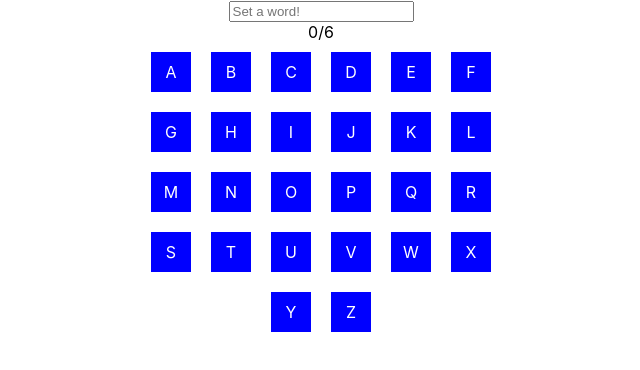
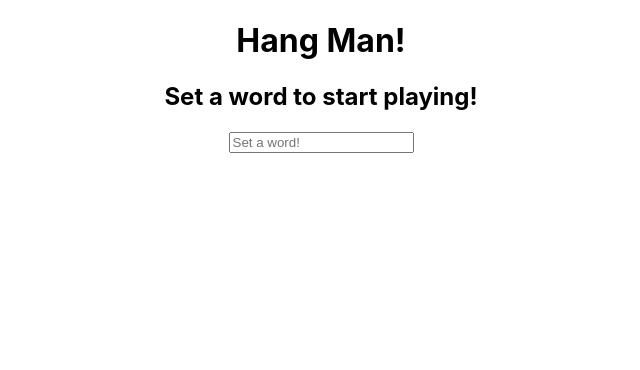
Before and after one commit to santiagosan93/hangman, a React (Create React App) app: page / in a window 1280 px wide. Shown: the top 370 px of the page, without its empty margins (319-959 px from the left). Built offline with nearby package versions, Linux system fonts and the light colour scheme.

Commit message:
refactor on render method, and protection against caps

```diff
--- /dev/null
+++ b/src/components/game.js
@@ -0,0 +1,16 @@
+import React from 'react'
+import Man from './man'
+import HiddenWord from './hidden_word'
+import KeysContainer from './keys_container'
+
+const Game = (props) => {
+  return (
+    <div className='hang-box'>
+      <Man mistakes={props.mistakes} maxWrongGueses={props.maxWrongGueses}/>
+      <HiddenWord word={props.hidden_word} foundLetters={props.foundLetters}/>
+      <KeysContainer keys={props.keys} handleClick={props.handleClick}/>
+    </div>
+  )
+}
+
+export default Game
--- a/src/components/hang_man.js
+++ b/src/components/hang_man.js
@@ -1,8 +1,8 @@
 import React, { Component } from 'react';
-import Man from './man'
-import HiddenWord from './hidden_word'
+import Win from './win'
+import Game from './game'
+import Loose from './loose'
 import SetWord from './set_word'
-import KeysContainer from './keys_container'
 import countUniqueLetters from '../helpers/c_u_letters'
 
 class HangMan extends Component {
@@ -15,8 +15,8 @@ class HangMan extends Component {
     this.state = {
       keys: this.fillKeys(),
       mistakes: 0,
-      hidden_word: '',
-      alive: true
+      hidden_word: null,
+      alive: false
     }
     this.fillKeys = this.fillKeys.bind(this)
     this.handleClick = this.handleClick.bind(this)
@@ -30,7 +30,8 @@ class HangMan extends Component {
 
   handleSubmit(word) {
     this.setState({
-      hidden_word: word
+      hidden_word: word.toLowerCase(),
+      alive: true
     })
   }
 
@@ -38,14 +39,13 @@ class HangMan extends Component {
     this.setState({
       keys: this.fillKeys(),
       mistakes: 0,
-      hidden_word: '',
-      alive: true
+      hidden_word: null,
+      alive: false
     })
   }
 
   gameWon() {
     const foundLetters = this.state.keys.filter(key => key.found === true)
-    console.log(foundLetters, this.state.hidden_word)
     return foundLetters.length === countUniqueLetters(this.state.hidden_word)
   }
 
@@ -63,7 +63,6 @@ class HangMan extends Component {
   }
 
   handleClick(letter) {
-    console.log('hey')
     const keys = [...this.state.keys]
     const index = keys.findIndex(key => key.letter === letter)
     const key = keys[index]
@@ -80,31 +79,34 @@ class HangMan extends Component {
   }
 
   render() {
-    if (this.gameWon() && this.state.hidden_word !== '') {
-      return (
-        <div>
-          <h1>Yeeeei you woon!</h1>
-          <button onClick={this.resetGame}>Play again!</button>
-        </div>
-      )
-    }else if(this.state.alive) {
-      return (
-        <div className='hang-box'>
-          {this.state.hidden_word === '' && <SetWord handleSubmit={this.handleSubmit}/>}
-          <Man mistakes={this.state.mistakes} maxWrongGueses={this.props.maxWrongGueses}/>
-          <HiddenWord word={this.state.hidden_word} foundLetters={this.foundLetters()}/>
-          <KeysContainer keys={this.state.keys} handleClick={this.handleClick}/>
-        </div>
-      )
-    }else {
-      return(
-        <div>
-          <h1>You LOOOOOOOOSEER!!!!!</h1>
-          <h2>The word was {this.state.hidden_word}</h2>
-          <button onClick={this.resetGame}>Play again!</button>
-        </div>
-      )
-    }
+    return (
+      <div>
+        {this.gameWon() && <Win resetGame={this.resetGame}/>}
+
+        {(this.state.alive && !(this.gameWon())) &&
+          <Game
+            hiddenWord={this.state.hidden_word}
+            mistakes={this.state.mistakes}
+            keys={this.state.keys}
+            handleSubmit={this.handleSubmit}
+            maxWrongGueses={this.props.maxWrongGueses}
+            foundLetters={this.foundLetters()}
+            handleClick={this.handleClick}
+            hidden_word={this.state.hidden_word}
+          />
+        }
+        {this.state.hidden_word === null &&
+          <div>
+            <h1>Hang Man!</h1>
+            <h2>Set a word to start playing!</h2>
+            <SetWord handleSubmit={this.handleSubmit}/>
+          </div>
+        }
+        {(this.state.alive === false && this.state.hidden_word !== null) &&
+          <Loose resetGame={this.resetGame} hiddenWord={this.state.hidden_word}/>
+        }
+      </div>
+    )
   }
 }
 
--- /dev/null
+++ b/src/components/loose.js
@@ -0,0 +1,12 @@
+import React from 'react'
+const Loose = (props) => {
+  return(
+    <div>
+      <h1>You LOOOOOOOOSEER!!!!!</h1>
+      <h2>The word was {props.hiddenWord}</h2>
+      <button onClick={props.resetGame}>Play again!</button>
+    </div>
+  )
+}
+
+export default Loose
--- /dev/null
+++ b/src/components/win.js
@@ -0,0 +1,12 @@
+import React from 'react'
+
+const Win = (props) => {
+  return (
+  <div>
+    <h1>Yeeeei you woon!</h1>
+    <button onClick={props.resetGame}>Play again!</button>
+  </div>
+)
+}
+
+export default Win
--- a/src/helpers/c_u_letters.js
+++ b/src/helpers/c_u_letters.js
@@ -1,9 +1,11 @@
 const countUniqueLetters = (string) => {
+  if (string === null) {
+    return null
+  }
   const stringg = string.split('')
   const uniqueLetters = stringg.filter((letter, index) => {
     return stringg.indexOf(letter) === index
   })
-  console.log(uniqueLetters.length)
   return uniqueLetters.length
 }
 
```
